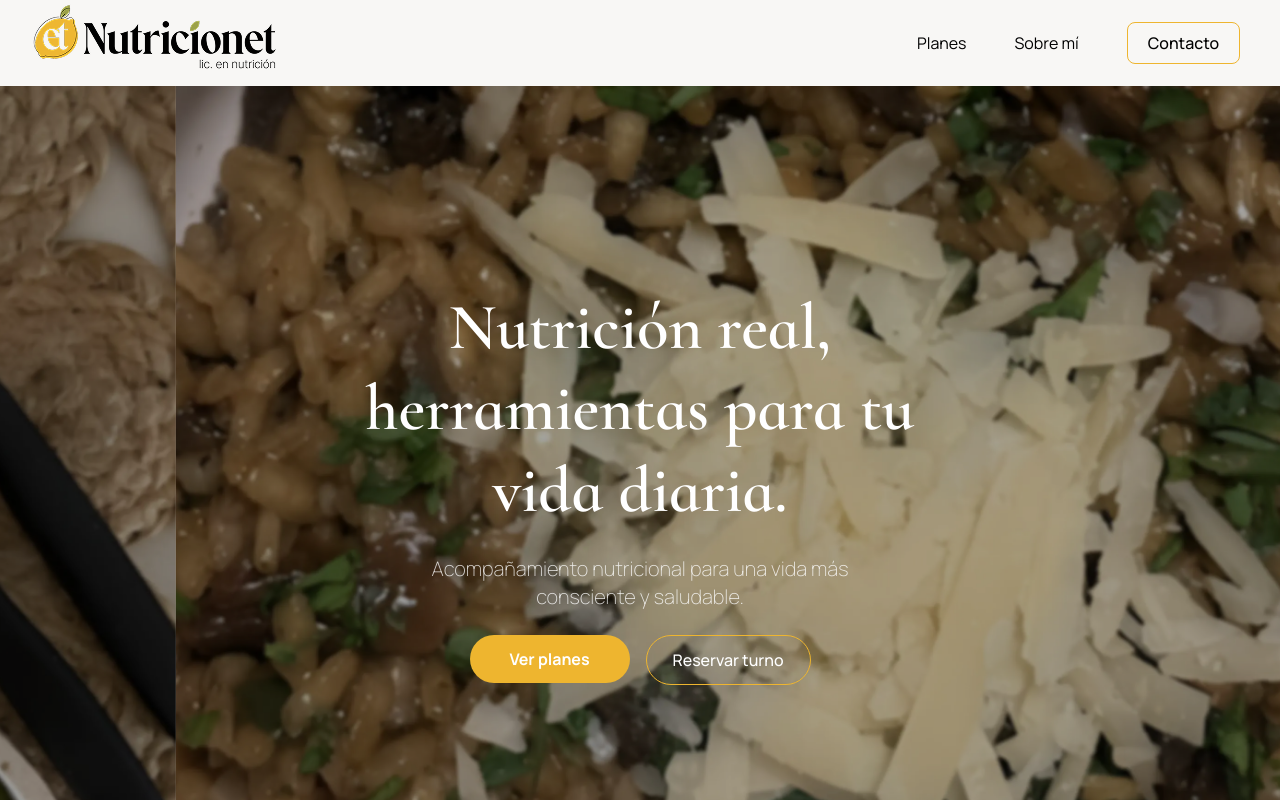
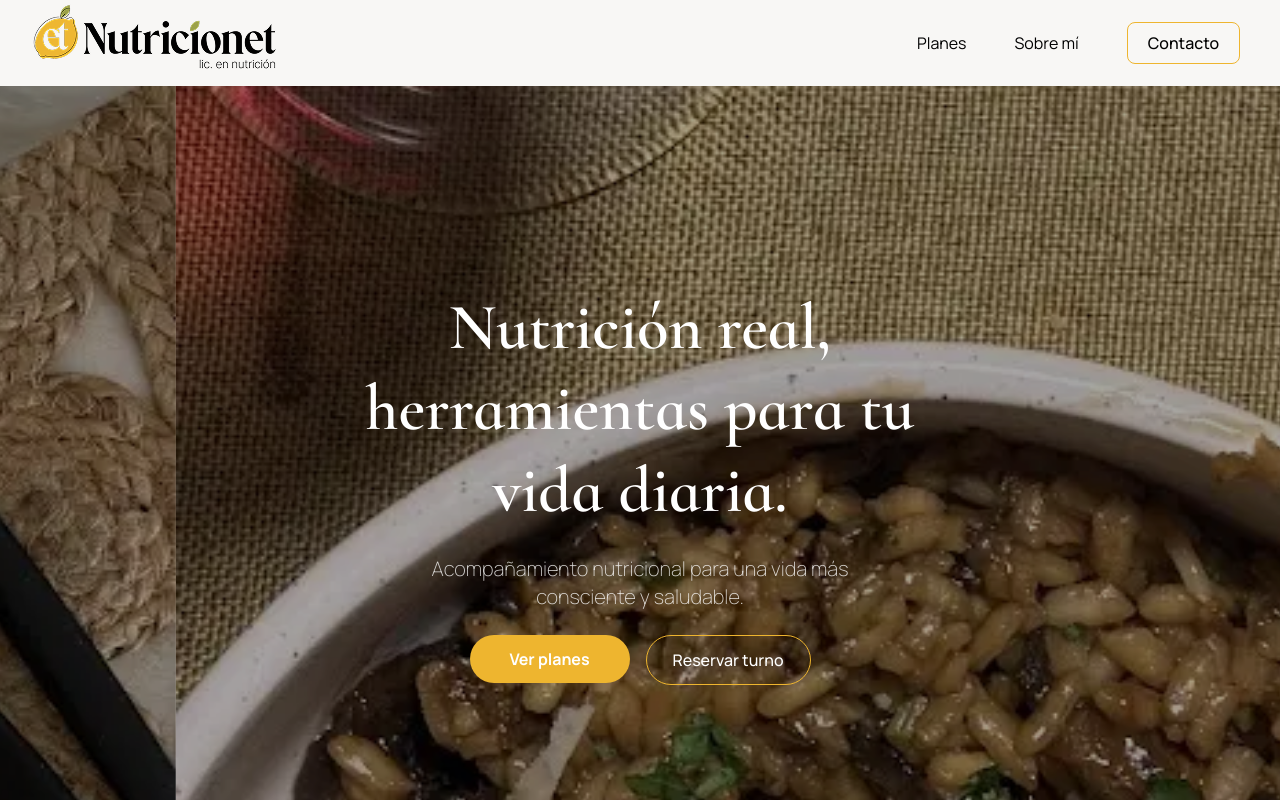
Before and after one commit to ezequielgimenez/nutricionet, a Next.js app: page / in a window 1280 px wide. Shown: the top 800 px of the page. Built offline with nearby package versions, Linux system fonts and the light colour scheme.

Commit message:
edit hero cancele las images de desktop

```diff
--- a/src/app/components/Hero.tsx
+++ b/src/app/components/Hero.tsx
@@ -89,7 +89,7 @@ export default function HeroSectionComp() {
                 src={desktopImg}
                 alt="carousel desktop"
                 fill
-                className="object-cover hidden lg:block"
+                className="object-cover hidden "
                 sizes="100vw"
                 priority={index === 0}
               />
@@ -99,7 +99,7 @@ export default function HeroSectionComp() {
                 src={mobileImg}
                 alt="carousel mobile"
                 fill
-                className="object-cover block lg:hidden"
+                className="object-cover block"
                 sizes="100vw"
                 priority={index === 0}
               />
```
